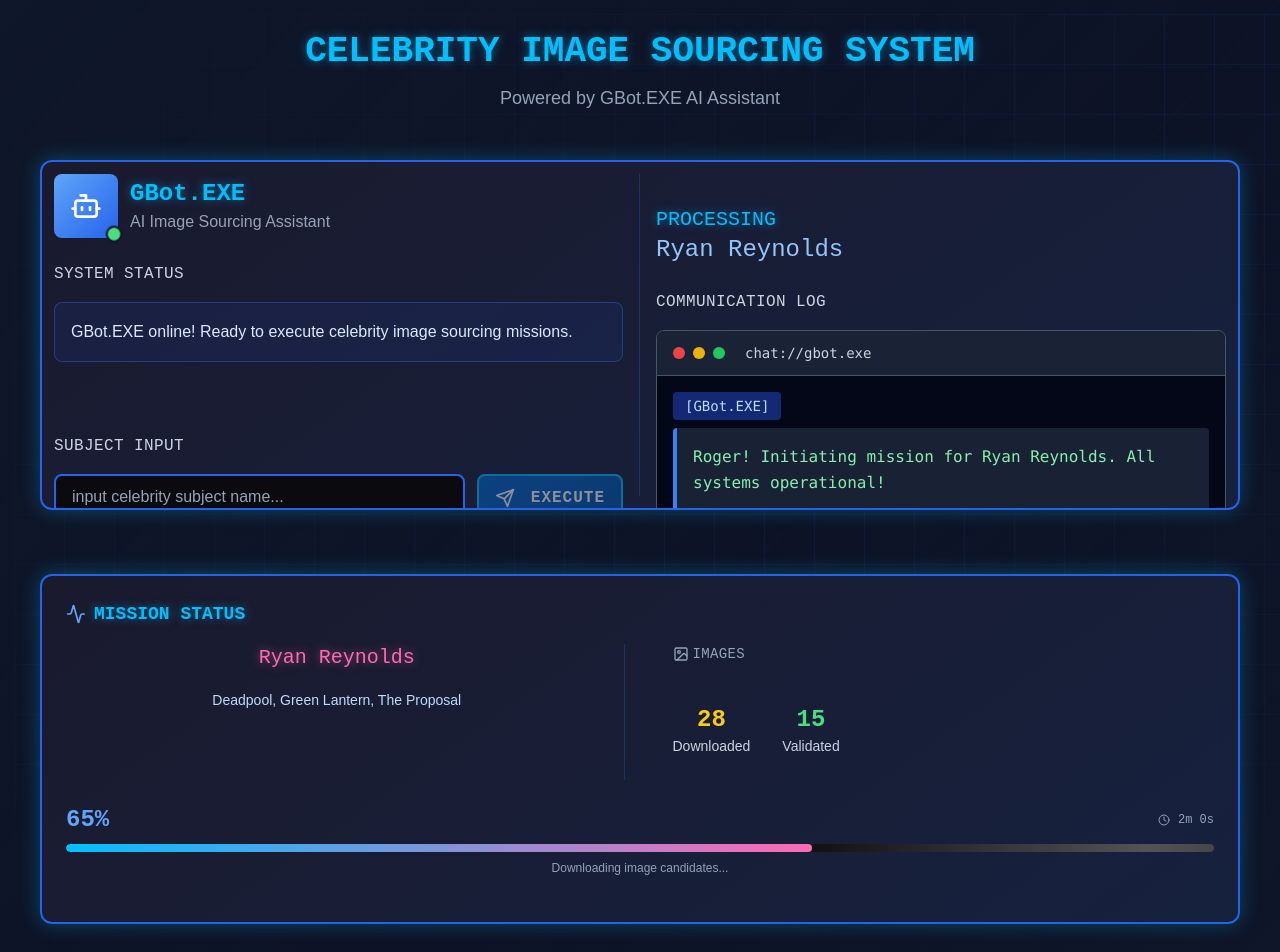
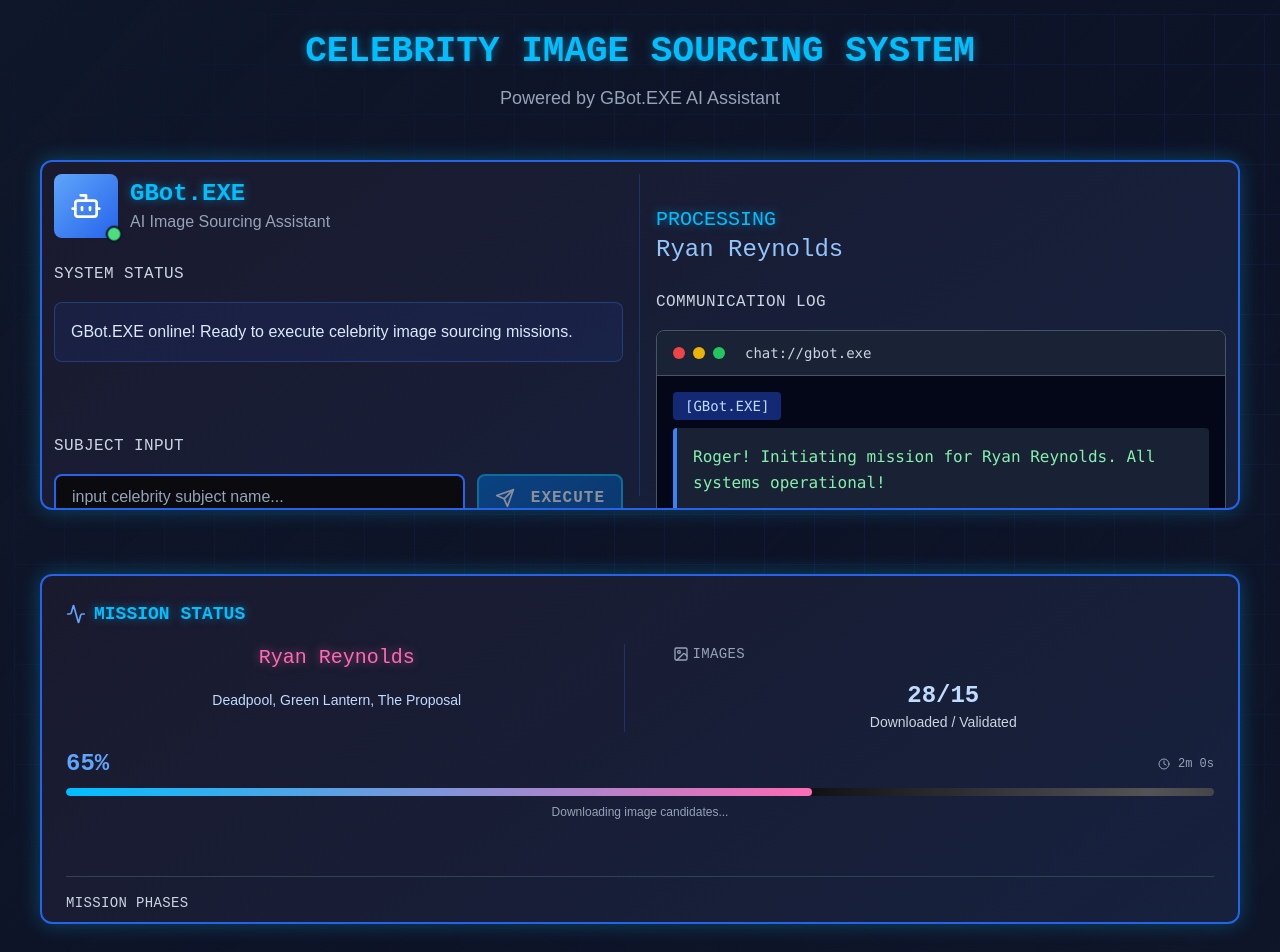
Before and after one commit to Esilos92/print-prep-node, a Next.js app in the folder dashboard/: page / in a window 1280 px wide. Shown: the top 952 px of the page. Built offline with nearby package versions, Linux system fonts and the light colour scheme.

Commit message:
Update ProgressDisplay.tsx

```diff
--- a/dashboard/src/components/ProgressDisplay.tsx
+++ b/dashboard/src/components/ProgressDisplay.tsx
@@ -170,30 +170,23 @@ export default function ProgressDisplay({ currentJob }: ProgressDisplayProps) {
                       <Image className="w-4 h-4" />
                       IMAGES
                     </h6>
-                    <br />
-                    <div className="flex gap-8">
-                      <div className="text-center">
-                        <div className="text-yellow-400 font-cyber text-2xl font-bold">
-                          {currentJob.imagesProcessed}
-                        </div>
-                        <div className="text-sm text-slate-300 font-ui">Downloaded</div>
+                    <div className="text-center">
+                      <div className="text-2xl font-cyber font-bold text-blue-200">
+                        {currentJob.imagesProcessed}
+                        {currentJob.imagesValidated && (
+                          <>/{currentJob.imagesValidated}</>
+                        )}
                       </div>
-                      {currentJob.imagesValidated && (
-                        <div className="text-center">
-                          <div className="text-green-400 font-cyber text-2xl font-bold">
-                            {currentJob.imagesValidated}
-                          </div>
-                          <div className="text-sm text-slate-300 font-ui">Validated</div>
-                        </div>
-                      )}
+                      <div className="text-sm text-slate-300 font-ui">
+                        Downloaded{currentJob.imagesValidated && ' / Validated'}
+                      </div>
                     </div>
-                    <br />
                   </div>
                 )}
               </div>
 
               {/* Progress Bar Row - Full Width */}
-              <div className="mt-6 mb-4">
+              <div className="mt-4 mb-2">
                 <div className="flex justify-between items-center mb-2">
                   <span className="text-2xl font-cyber font-bold text-blue-400">
                     {currentJob.progress}%
@@ -226,8 +219,8 @@ export default function ProgressDisplay({ currentJob }: ProgressDisplayProps) {
 
         {/* BENEATH THE ROW - Mission Phases in 3 Columns */}
         {currentJob && (
-          <div className="border-t border-slate-700 pt-6">
-            <h5 className="font-cyber text-sm text-slate-300 mb-6 tracking-wide">
+          <div className="border-t border-slate-700 pt-4">
+            <h5 className="font-cyber text-sm text-slate-300 mb-4 tracking-wide">
               MISSION PHASES
             </h5>
 
```
